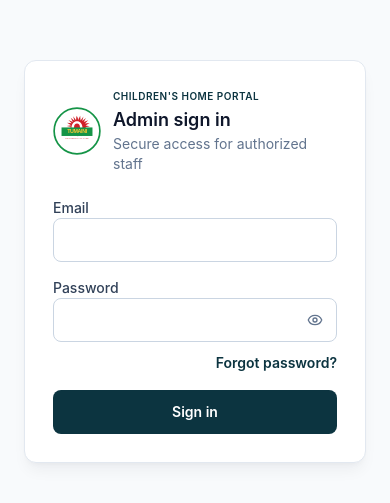
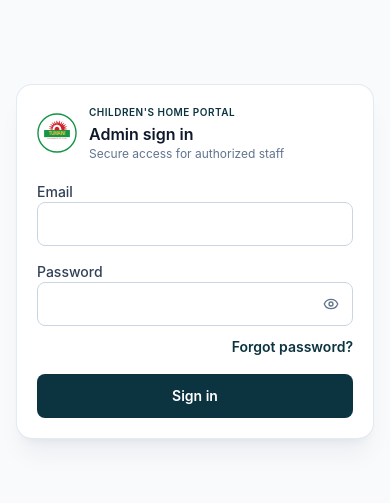
Before and after one commit to Mukungiisaac/Tumaini-follow-up, a React (Vite) app: page / in a window 390 px wide. Shown: the part 161-664 px from the top of the page. Built offline with nearby package versions, Linux system fonts and the light colour scheme; no server answers.

Commit message:
Login page polished

```diff
--- a/src/components/auth/AdminAuthGate.jsx
+++ b/src/components/auth/AdminAuthGate.jsx
@@ -5,8 +5,8 @@ import { AdminAuthContext } from '../../lib/adminAuthContext';
 
 function SetupRequired() {
   return (
-    <main className="flex min-h-screen items-center justify-center bg-slate-50 p-6">
-      <section className="w-full max-w-md rounded-lg border border-slate-200 bg-white p-6 shadow-sm">
+    <main className="fixed inset-0 h-dvh w-screen flex items-center justify-center bg-slate-50 p-4 sm:p-6 overflow-hidden overscroll-none">
+      <section className="w-full max-w-md rounded-2xl border border-slate-200 bg-white p-6 shadow-xl">
         <h1 className="text-lg font-semibold text-slate-900">Supabase setup required</h1>
         <p className="mt-2 text-sm leading-6 text-slate-600">
           Add VITE_SUPABASE_URL and VITE_SUPABASE_ANON_KEY to the project-root .env.local file, then restart the development server.
@@ -308,7 +308,7 @@ export default function AdminAuthGate({ children }) {
 
   if (status === 'loading' || status === 'checking-admin') {
     return (
-      <main className="flex min-h-screen items-center justify-center bg-slate-50">
+      <main className="fixed inset-0 h-dvh w-screen flex items-center justify-center bg-slate-50 overflow-hidden overscroll-none">
         <div role="status" aria-label="Connecting securely" className="h-8 w-8 animate-spin rounded-full border-4 border-slate-200 border-t-slate-600" />
       </main>
     );
@@ -317,14 +317,14 @@ export default function AdminAuthGate({ children }) {
   if (status === 'authorized') {
     if (requiresPasswordSetup) {
       return (
-        <main className="flex min-h-screen items-center justify-center bg-[#f4f8f7] p-6">
-          <section className="w-full max-w-md rounded-xl border border-slate-200 bg-white p-7 shadow-lg shadow-slate-900/5">
+        <main className="fixed inset-0 h-dvh w-screen flex items-center justify-center bg-[#f4f8f7] p-4 sm:p-6 overflow-hidden overscroll-none">
+          <section className="w-full max-w-md max-h-[calc(100dvh-2rem)] overflow-y-auto rounded-2xl border border-slate-200/90 bg-white p-5 sm:p-7 shadow-xl shadow-slate-900/5">
             <div className="mb-6 flex items-center gap-3">
-              <img src="/tumaini-logo.svg" alt="Tumaini Children's Village" className="h-12 w-12 shrink-0" />
+              <img src="/tumaini-logo.svg" alt="Tumaini Children's Village" className="h-10 w-10 sm:h-12 sm:w-12 shrink-0" />
               <div>
                 <p className="text-[10px] font-semibold uppercase tracking-wider text-[#0C3440]">Children's Home Portal</p>
-                <h1 className="mt-0.5 text-lg font-semibold text-slate-900">Create your password</h1>
-                <p className="text-sm text-slate-500">Set a password for your Tumaini account.</p>
+                <h1 className="mt-0.5 text-base sm:text-lg font-semibold text-slate-900">Create your password</h1>
+                <p className="text-xs sm:text-sm text-slate-500">Set a password for your Tumaini account.</p>
               </div>
             </div>
             <form onSubmit={handleSetPassword} className="space-y-4">
@@ -384,7 +384,7 @@ export default function AdminAuthGate({ children }) {
   }
 
   return (
-    <main className="flex min-h-screen items-center justify-center bg-slate-50 p-6">
+    <main className="fixed inset-0 h-dvh w-screen flex items-center justify-center bg-slate-50 p-4 sm:p-6 overflow-hidden overscroll-none">
       {successMessage && (
         <div
           role="status"
@@ -403,13 +403,13 @@ export default function AdminAuthGate({ children }) {
           </button>
         </div>
       )}
-      <section className="w-full max-w-md rounded-xl border border-slate-200 bg-white p-7 shadow-lg shadow-slate-900/5">
-        <div className="mb-6 flex items-center gap-3">
-          <img src="/tumaini-logo.svg" alt="Tumaini Children's Village" className="h-12 w-12 shrink-0" />
+      <section className="w-full max-w-md max-h-[calc(100dvh-2rem)] overflow-y-auto rounded-2xl border border-slate-200/90 bg-white p-5 sm:p-8 shadow-xl shadow-slate-900/5">
+        <div className="mb-5 sm:mb-6 flex items-center gap-3">
+          <img src="/tumaini-logo.svg" alt="Tumaini Children's Village" className="h-10 w-10 sm:h-12 sm:w-12 shrink-0" />
           <div>
             <p className="text-[10px] font-semibold uppercase tracking-wider text-[#0C3440]">Children's Home Portal</p>
-            <h1 className="mt-0.5 text-lg font-semibold text-slate-900">Admin sign in</h1>
-            <p className="text-sm text-slate-500">Secure access for authorized staff</p>
+            <h1 className="mt-0.5 text-base sm:text-lg font-semibold text-slate-900">Admin sign in</h1>
+            <p className="text-xs sm:text-sm text-slate-500">Secure access for authorized staff</p>
           </div>
         </div>
 
--- a/src/components/layout/AppLayout.jsx
+++ b/src/components/layout/AppLayout.jsx
@@ -476,7 +476,7 @@ export default function AppLayout() {
   // Determine header title based on current path
   const getHeaderTitles = () => {
     const p = location.pathname;
-    if (p === '/') return { title: 'TUMAINI Dashboard', subtitle: "Children's Home Portal" };
+    if (p === '/') return { title: 'Tumaini Dashboard', subtitle: "Children's Home Portal" };
     if (p === '/children') return { title: 'Children Directory', subtitle: 'Browse, search, and manage profiles for all enrolled children' };
     if (p.startsWith('/children/')) return { title: 'Child Profile View', subtitle: 'Detailed holistic development, skill maps, and observations' };
     if (p === '/progress') return { title: 'Progress Tracking Matrix', subtitle: 'Holistic development tracking across core curriculum areas' };
@@ -489,7 +489,7 @@ export default function AppLayout() {
     if (p === '/mentorship') return { title: 'Mentorship Program', subtitle: '1-on-1 conversations, leadership, and personal growth' };
     if (p === '/reports') return { title: 'Development Reports', subtitle: 'Printable individual, termly, and subject growth analytics' };
     if (p === '/settings') return { title: 'System Settings', subtitle: 'Configure cottages, mentors, and system preferences' };
-    return { title: 'TUMAINI Dashboard', subtitle: "Children's Home Portal" };
+    return { title: 'Tumaini Dashboard', subtitle: "Children's Home Portal" };
   };
 
   const titles = getHeaderTitles();
--- a/src/components/layout/Header.jsx
+++ b/src/components/layout/Header.jsx
@@ -6,7 +6,7 @@ import { MOCK_MENTORS } from '../../data/mockData';
 export default function Header({
   onOpenSidebar,
   onToggleSidebar,
-  title = 'TUMAINI Dashboard',
+  title = 'Tumaini Dashboard',
   subtitle = "Children's Home Portal",
   onSearchChange,
   onSignOut,
```
